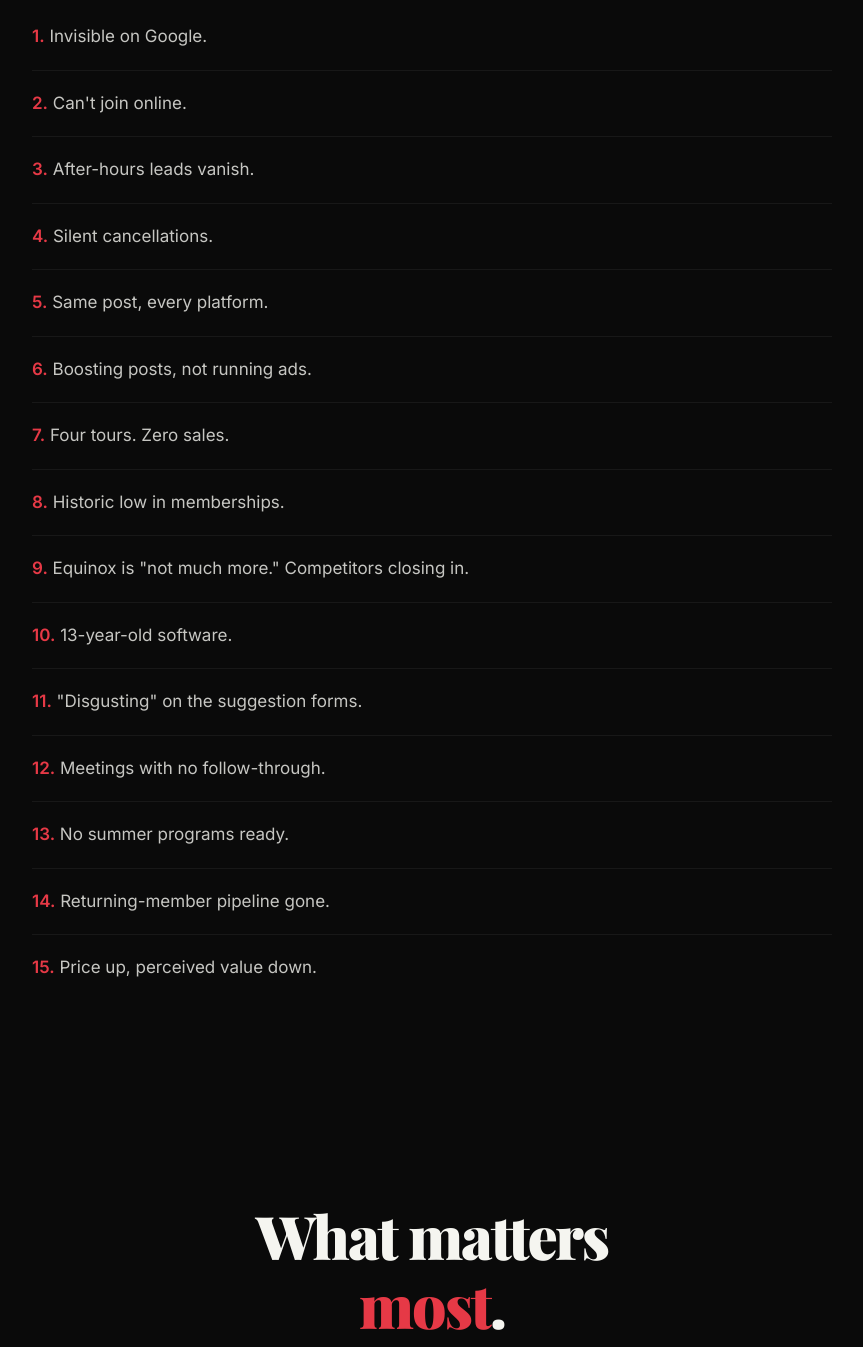
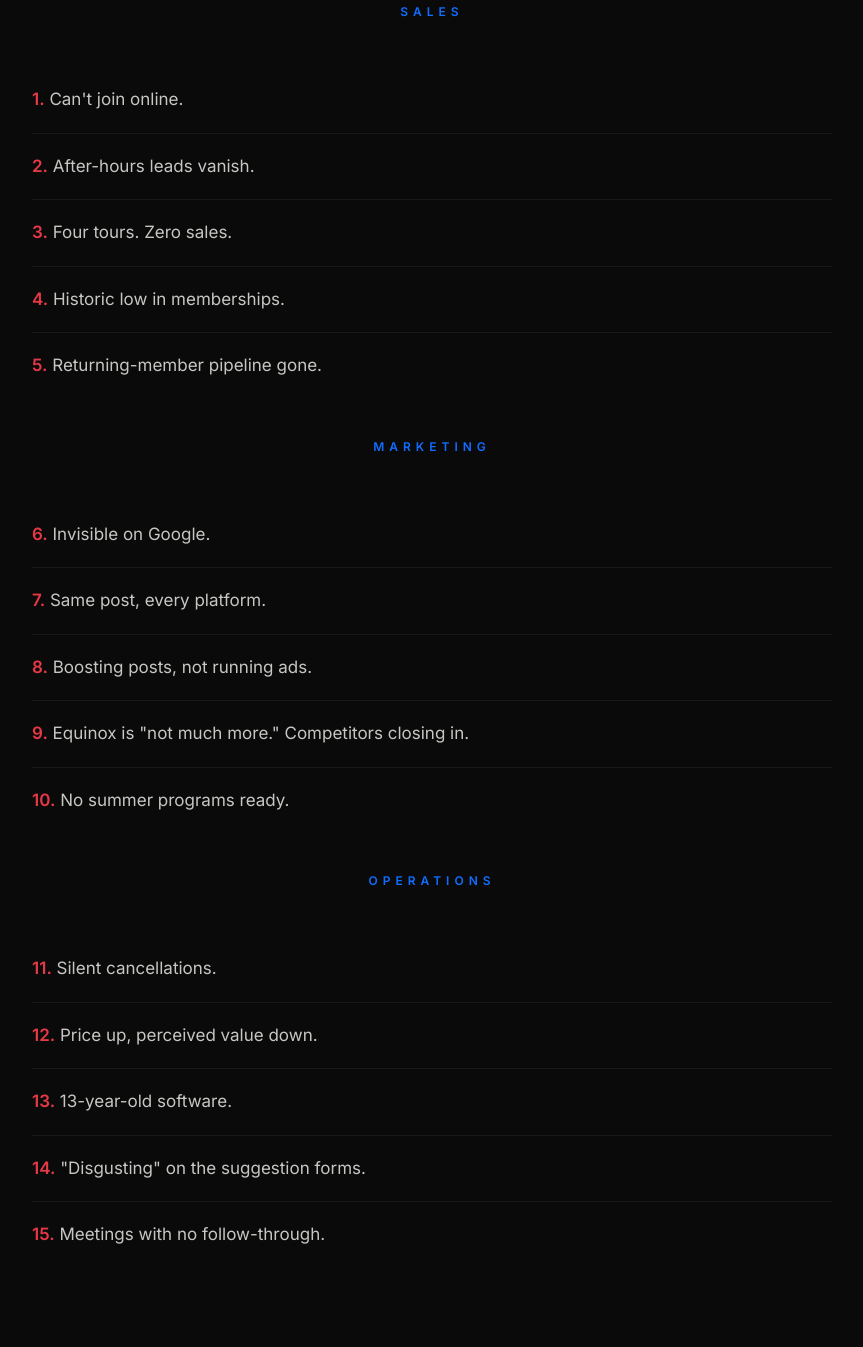
Before and after one commit to Gull-Stack/treehouse-athletic-club, a plain HTML site: page presentation.html in a window 1280 px wide. Shown: the part 1177-2524 px from the top of the page, without its empty margins (208-1071 px from the left). Drawn offline with nearby package versions, Linux system fonts and the light colour scheme.

Commit message:
Reorganize 15 problems by division: Sales, Marketing, Operations
Co-Authored-By: Claude Opus 4.6 <noreply@anthropic.com>

```diff
--- a/presentation.html
+++ b/presentation.html
@@ -131,22 +131,40 @@ section{min-height:100vh;display:flex;align-items:center;justify-content:center;
     <h2 class="reveal">15 problems.<br>All <em>real</em>.</h2>
     <p class="reveal rd1"><strong>Every department. Every frustration.</strong> These are the things keeping Treehouse stuck.</p>
 
+    <!-- SALES -->
+    <div style="margin-top:48px" class="reveal">
+      <div style="font-size:12px;letter-spacing:5px;text-transform:uppercase;color:var(--blue);font-weight:600;margin-bottom:16px">Sales</div>
+    </div>
     <div class="problem-list">
-      <div class="problem-item reveal"><strong>1.</strong> Invisible on Google.</div>
-      <div class="problem-item reveal"><strong>2.</strong> Can't join online.</div>
-      <div class="problem-item reveal"><strong>3.</strong> After-hours leads vanish.</div>
-      <div class="problem-item reveal"><strong>4.</strong> Silent cancellations.</div>
-      <div class="problem-item reveal"><strong>5.</strong> Same post, every platform.</div>
-      <div class="problem-item reveal"><strong>6.</strong> Boosting posts, not running ads.</div>
-      <div class="problem-item reveal"><strong>7.</strong> Four tours. Zero sales.</div>
-      <div class="problem-item reveal"><strong>8.</strong> Historic low in memberships.</div>
+      <div class="problem-item reveal"><strong>1.</strong> Can't join online.</div>
+      <div class="problem-item reveal"><strong>2.</strong> After-hours leads vanish.</div>
+      <div class="problem-item reveal"><strong>3.</strong> Four tours. Zero sales.</div>
+      <div class="problem-item reveal"><strong>4.</strong> Historic low in memberships.</div>
+      <div class="problem-item reveal"><strong>5.</strong> Returning-member pipeline gone.</div>
+    </div>
+
+    <!-- MARKETING -->
+    <div style="margin-top:40px" class="reveal">
+      <div style="font-size:12px;letter-spacing:5px;text-transform:uppercase;color:var(--blue);font-weight:600;margin-bottom:16px">Marketing</div>
+    </div>
+    <div class="problem-list">
+      <div class="problem-item reveal"><strong>6.</strong> Invisible on Google.</div>
+      <div class="problem-item reveal"><strong>7.</strong> Same post, every platform.</div>
+      <div class="problem-item reveal"><strong>8.</strong> Boosting posts, not running ads.</div>
       <div class="problem-item reveal"><strong>9.</strong> Equinox is "not much more." Competitors closing in.</div>
-      <div class="problem-item reveal"><strong>10.</strong> 13-year-old software.</div>
-      <div class="problem-item reveal"><strong>11.</strong> "Disgusting" on the suggestion forms.</div>
-      <div class="problem-item reveal"><strong>12.</strong> Meetings with no follow-through.</div>
-      <div class="problem-item reveal"><strong>13.</strong> No summer programs ready.</div>
-      <div class="problem-item reveal"><strong>14.</strong> Returning-member pipeline gone.</div>
-      <div class="problem-item reveal"><strong>15.</strong> Price up, perceived value down.</div>
+      <div class="problem-item reveal"><strong>10.</strong> No summer programs ready.</div>
+    </div>
+
+    <!-- OPERATIONS -->
+    <div style="margin-top:40px" class="reveal">
+      <div style="font-size:12px;letter-spacing:5px;text-transform:uppercase;color:var(--blue);font-weight:600;margin-bottom:16px">Operations</div>
+    </div>
+    <div class="problem-list">
+      <div class="problem-item reveal"><strong>11.</strong> Silent cancellations.</div>
+      <div class="problem-item reveal"><strong>12.</strong> Price up, perceived value down.</div>
+      <div class="problem-item reveal"><strong>13.</strong> 13-year-old software.</div>
+      <div class="problem-item reveal"><strong>14.</strong> "Disgusting" on the suggestion forms.</div>
+      <div class="problem-item reveal"><strong>15.</strong> Meetings with no follow-through.</div>
     </div>
   </div>
 </section>
```
